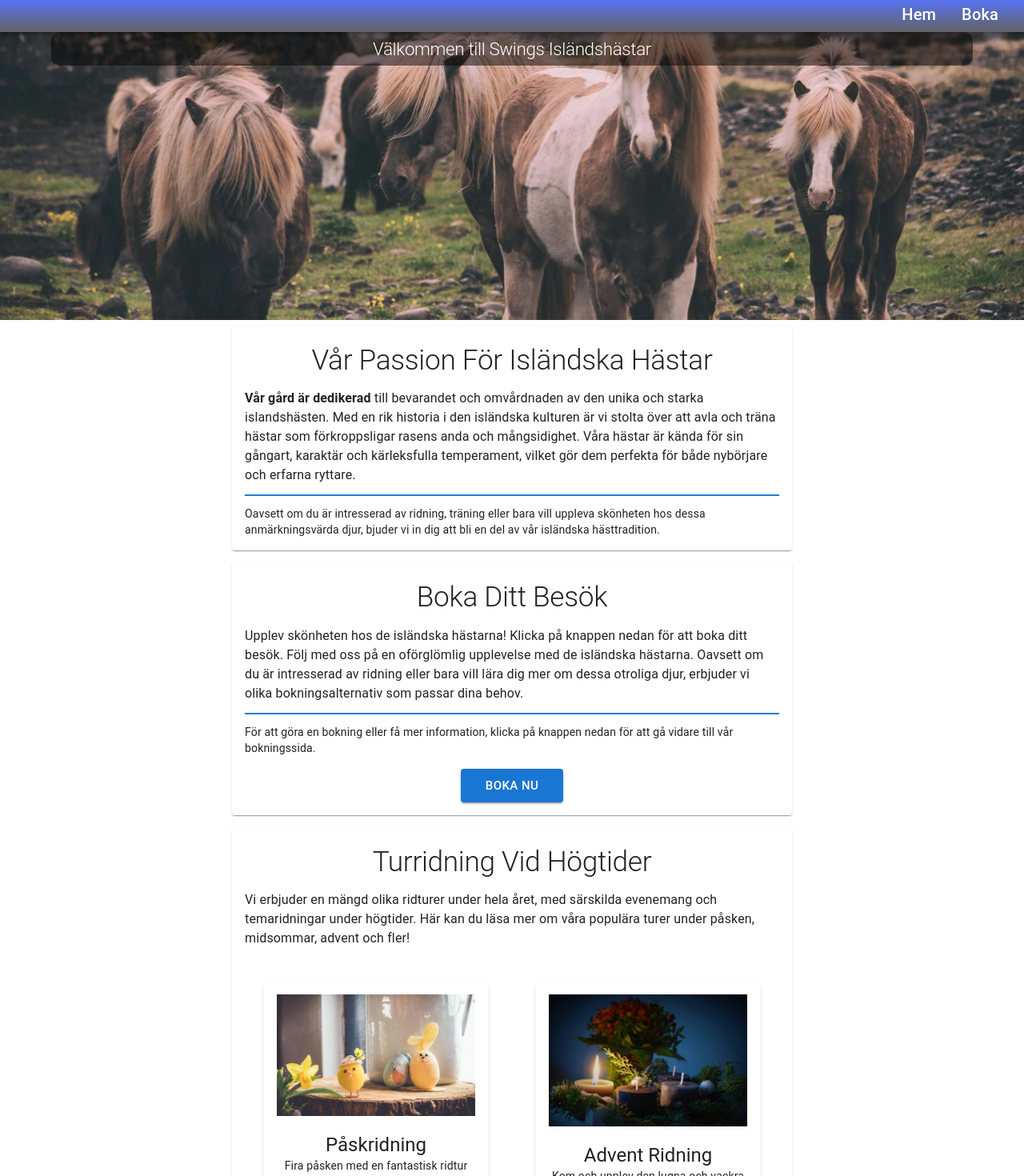
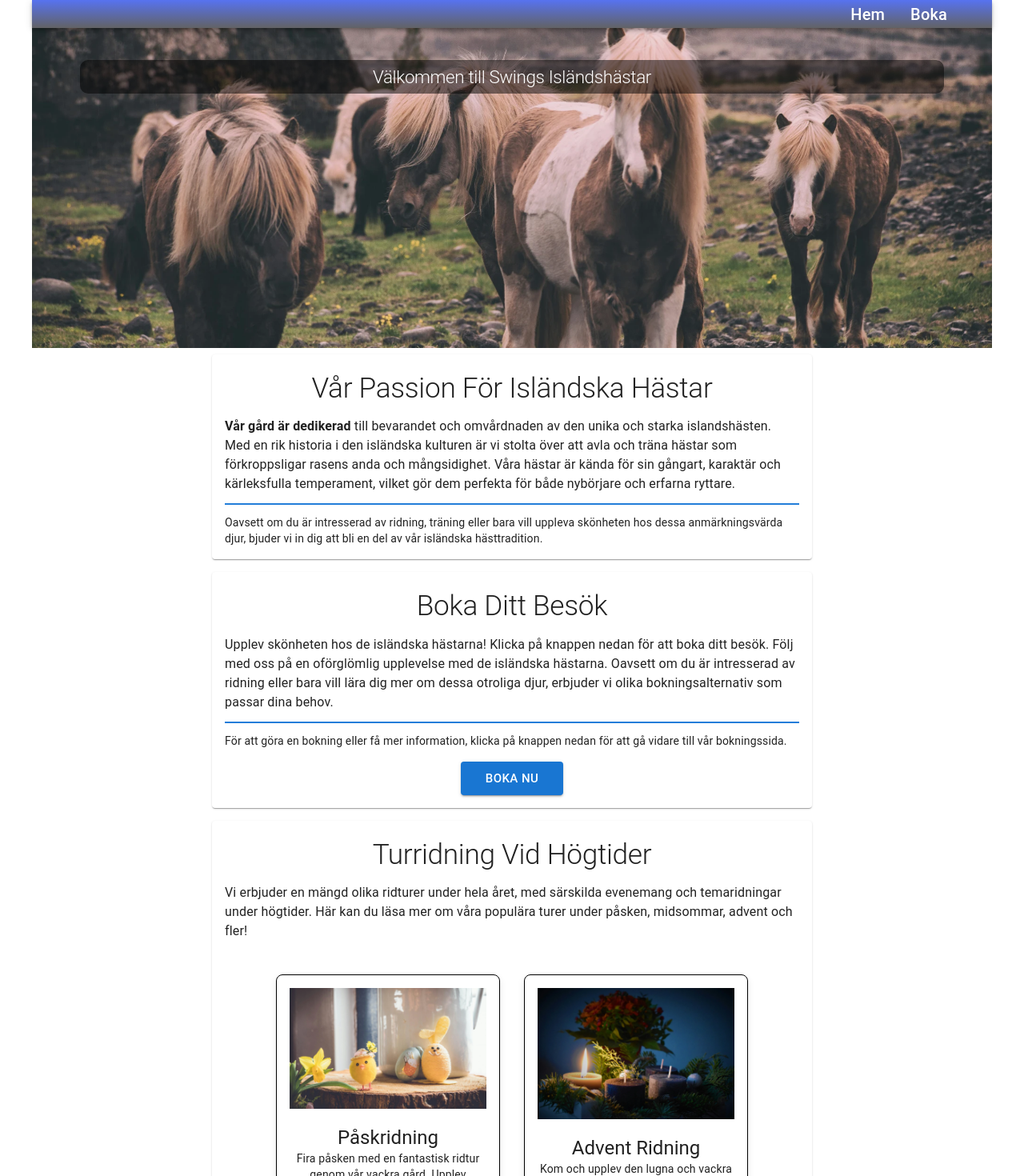
Before and after one commit to thallberg/Laboration, a React (Vite) app in the folder Laboration-app/: page / in a window 1280 px wide. Shown: the top 1470 px of the page at 80% size. Built offline with nearby package versions, Linux system fonts and the light colour scheme.

Commit message:
position sticky på navbar för att följa sidans max-width på 1200px

```diff
--- a/Laboration-app/src/Components/Footer.jsx
+++ b/Laboration-app/src/Components/Footer.jsx
@@ -1,4 +1,4 @@
-import { Box, Container, Typography } from "@mui/material";
+import { Box, Typography } from "@mui/material";
 import React from "react";
 
 const Footer = () => {
--- a/Laboration-app/src/Components/navbar.jsx
+++ b/Laboration-app/src/Components/navbar.jsx
@@ -49,7 +49,7 @@ const Navbar = () => {
 
   return (
     <Box sx={{ flexGrow: 1 }}>
-      <AppBar className="navbar" position="fixed">
+      <AppBar className="navbar" position="sticky" >
       <Toolbar className="toolbar">
           <Box className="links-content">
             <Link className="navbar-links" to="/" style={{ color: "inherit" }}>
--- a/Laboration-app/src/Styles/styles.css
+++ b/Laboration-app/src/Styles/styles.css
@@ -4,18 +4,28 @@
   box-sizing: border-box;
 }
 
+body {
+  max-width: 1200px;
+  margin: auto;
+}
+
 .boldtext {
   font-weight: bold;
 }
 
+
 .navbar {
   background: linear-gradient(180deg, #5773f0 0%, #626265 100%) !important;
-  height: 5vh;
+  height: 35px;
 }
 
+
+
 .toolbar {
-  padding: 0!important;
-
+  width: 100%;
+  display: flex;
+  justify-content: space-between;
+  align-items: center;
 }
 
 .footer {
@@ -63,7 +73,7 @@
 
 .section-paper {
   padding: 1rem;
-  max-width: 700px;
+  max-width: 750px;
   width: 100%;
   display: flex;
   flex-direction: column;
@@ -79,10 +89,12 @@
 .booking-section,
 .events-section {
   padding: 0.5rem;
+
   display: flex;
   justify-content: center;
   align-items: center;
   text-align: left;
+  flex-wrap: wrap;
 }
 
 .about-section h2,
@@ -105,7 +117,7 @@
   display: flex;
   flex-wrap: wrap;
   justify-content: center;
-  gap: 40px;
+  gap: 10px;
 }
 
 .event-card {
@@ -115,7 +127,8 @@
   border-radius: 8px;
   box-shadow: 0 4px 8px rgba(0, 0, 0, 0.1);
   margin: 10px;
-  overflow: hidden;
+
+  border: 1px solid black;
 }
 
 .event-image {
@@ -152,7 +165,7 @@
 
   .links-content {
     margin-left: auto;
-    margin-bottom: 1.8rem; /* Avstånd från andra element i botten */
+    margin-bottom: 1.8rem; /
   }
   .hamburgermenu {
     display: none !important;
```
